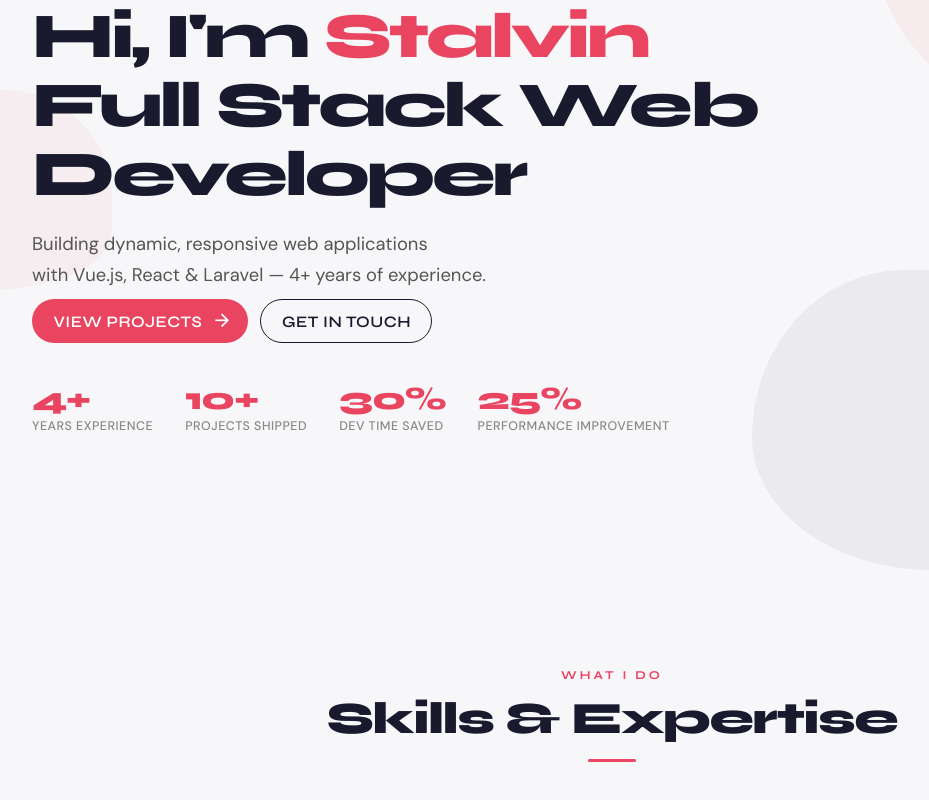
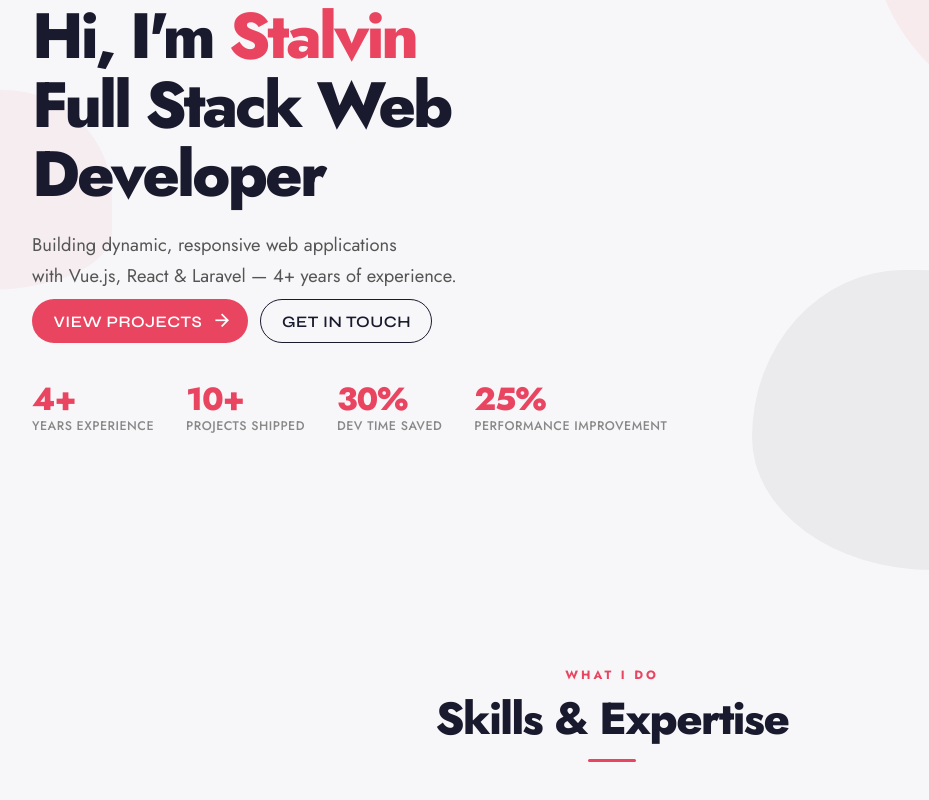
Before and after one commit to stalvinmm/portfolio2, a Vue app: page / in a window 1280 px wide. Shown: the part 294-1094 px from the top of the page, without its empty margins (28-957 px from the left). Built offline with nearby package versions, Linux system fonts and the light colour scheme.

Commit message:
updated ui

```diff
--- a/src/App.vue
+++ b/src/App.vue
@@ -535,9 +535,11 @@
 </script>
 
 <style>
+@import url('https://fonts.googleapis.com/css2?family=Jost:ital,wght@0,100..900;1,100..900&display=swap');
+
 :root {
-  --font-display: "Syne", sans-serif;
-  --font-body: "DM Sans", sans-serif;
+  --font-display: "Jost", sans-serif;
+  --font-body: "Jost", sans-serif;
   --color-accent: #e94560;
   --color-primary: #1a1a2e;
   --color-bg: #f7f7f9;
--- a/src/components/SectionTitle.vue
+++ b/src/components/SectionTitle.vue
@@ -17,7 +17,6 @@
 <style scoped>
 .section-title-wrap { text-align: center; margin-bottom: 8px; }
 .section-label {
-  font-family: 'Syne', sans-serif;
   font-size: 0.75rem;
   font-weight: 700;
   text-transform: uppercase;
@@ -27,7 +26,6 @@
 }
 .section-label--dark { color: rgba(233,69,96,0.8); }
 .section-heading {
-  font-family: 'Syne', sans-serif;
   font-size: clamp(1.8rem, 3.5vw, 2.8rem);
   font-weight: 800;
   color: #1A1A2E;
```
